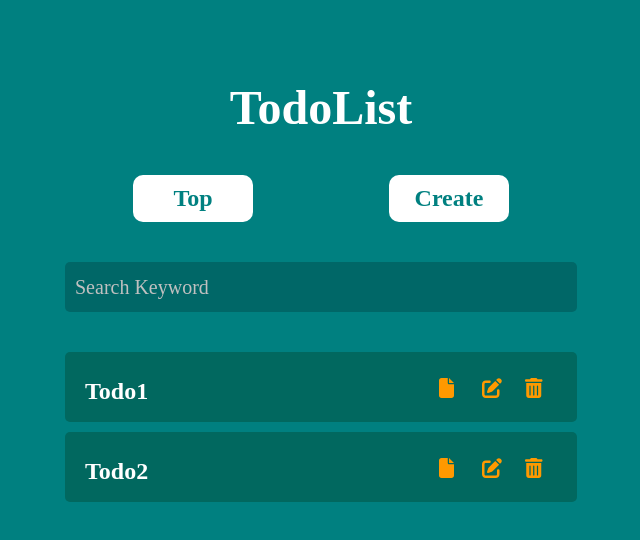
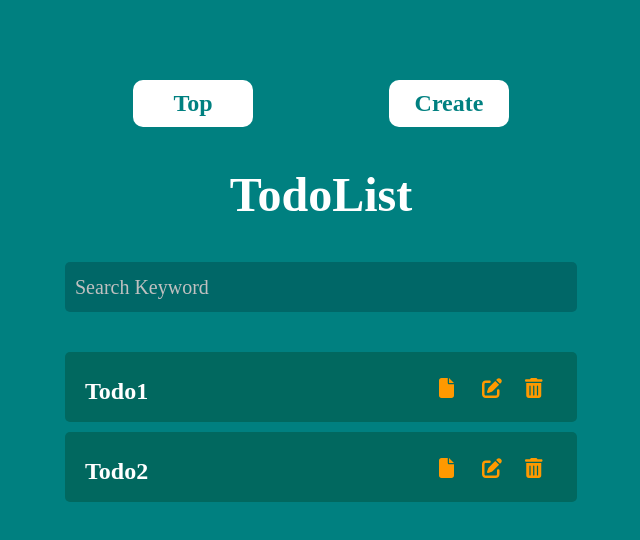
Before and after one commit to YukiOnishi1129/react-output-router, a React app: page /react-output-router/ in a window 1280 px wide. Shown: the top 540 px of the page, without its empty margins (319-959 px from the left). Built offline with nearby package versions, Linux system fonts and the light colour scheme; the HTML template or start-up script is replaced by a standard one.

Commit message:
update: base layouts

```diff
--- a/src/components/organisms/BaseLayout/index.jsx
+++ b/src/components/organisms/BaseLayout/index.jsx
@@ -15,11 +15,10 @@ import styles from "./styles.module.css";
  */
 export const BaseLayout = ({ children, title }) => (
   <div className={styles.container}>
-    <h1 className={styles.title}>{title}</h1>
-    {/* リンクエリア */}
     <section className={styles.common}>
       <Navigation />
     </section>
+    <h1 className={styles.title}>{title}</h1>
     {children}
   </div>
 );
```
